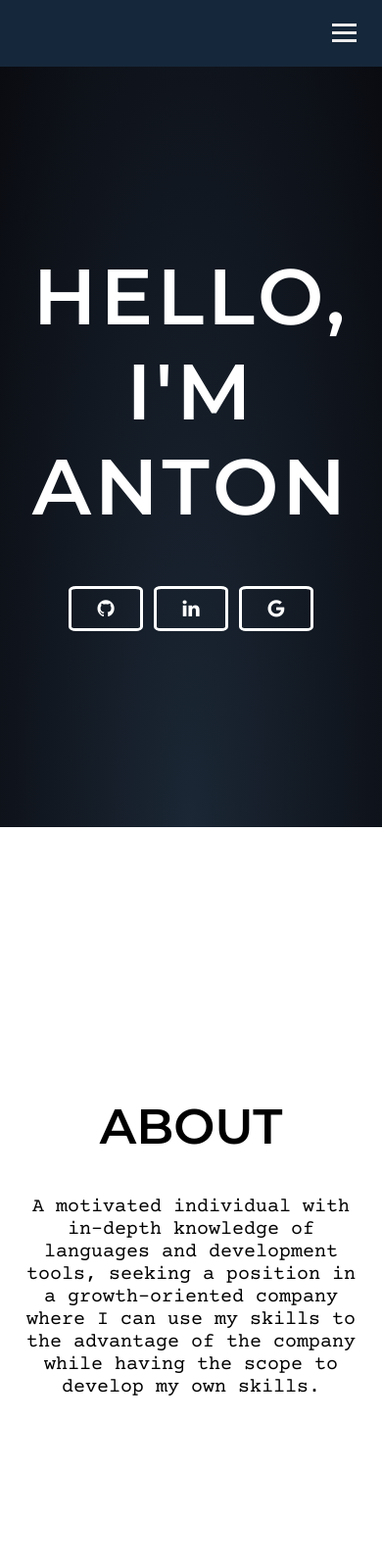
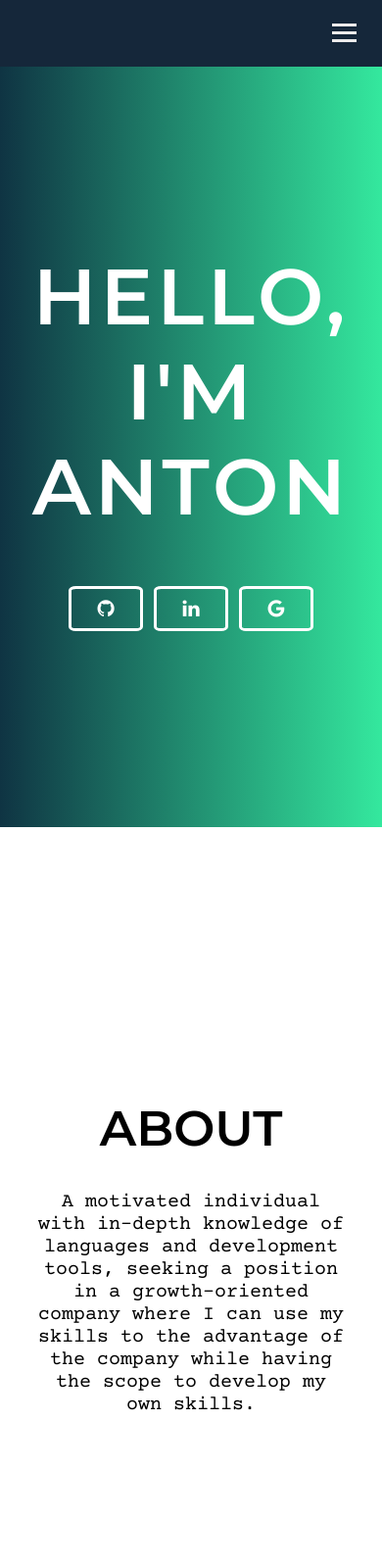
Before and after one commit to AntonTsk/PortfolioWebsite, a plain HTML site: page index.html in a window 390 px wide. Shown: the top 1600 px of the page at 98% size. Drawn offline with nearby package versions, Linux system fonts and the light colour scheme.

Commit message:
Add files via upload

```diff
--- a/styles.css
+++ b/styles.css
@@ -124,7 +124,7 @@ nav{
 
 
 a:hover{
-    color: #F8E9A1;
+    color: #F9C74F;
 }
 
 
@@ -151,8 +151,11 @@ a:hover{
 /*Banner Area */
 
 .banner-area{
-    background: radial-gradient(ellipse at bottom, #1B2735 0%, #090A0F 100%);
-    height: 100vh;
+background: #34e89e;  /* fallback for old browsers */
+background: -webkit-linear-gradient(to right, #0f3443, #34e89e);  /* Chrome 10-25, Safari 5.1-6 */
+background: linear-gradient(to right, #0f3443, #34e89e); /* W3C, IE 10+/ Edge, Firefox 16+, Chrome 26+, Opera 12+, Safari 7+ */
+
+      height: 100vh;
     display: flex;
     justify-content: center;
     align-items: center;
@@ -216,7 +219,6 @@ a:hover{
 /*About Area */
 
 .about-area{
-
     display: flex;
     flex-direction: column;
     margin: auto;
@@ -224,27 +226,34 @@ a:hover{
     align-items: center;
     text-align: center;
     min-height: 100vh;
-    width: 60%;
 
 }
 
 .about-area p {
   margin-top: 2em;
+  width: 60%;
+  text-align: center;
+  align-items: center;
+  margin: auto;
+
 }
 
 
 /*Projects Area */
 
 .projects-area{
+  min-height: 100vh;
   padding-top: 8vh;
   text-align: center;
-  width: 75%;
-  margin-left: auto;
-  margin-right: auto;
+
 }
 
 .projects {
   padding: 97px 0;
+  width: 75%;
+  margin-left: auto;
+  margin-right: auto;
+
 }
 .project-cards {
   display: flex;
@@ -329,9 +338,7 @@ a:hover{
 
 
 /* Contact us Area */
-._Forms_generate input[type=submit], a.g-recaptcha-continue, .accept-agree{
-  background: #2583ba;
-}
+
 .contact-area{
     display: flex;
     flex-direction: column;
@@ -493,7 +500,7 @@ a:hover{
 
 @media screen and (max-width:768px){
 
-  .about-area, .skills-area, .contact-area{  width: 90%;
+  .about-area p, .contact-area{  width: 90%;
   }
     .banner-area h1{
         text-align: center;
```
